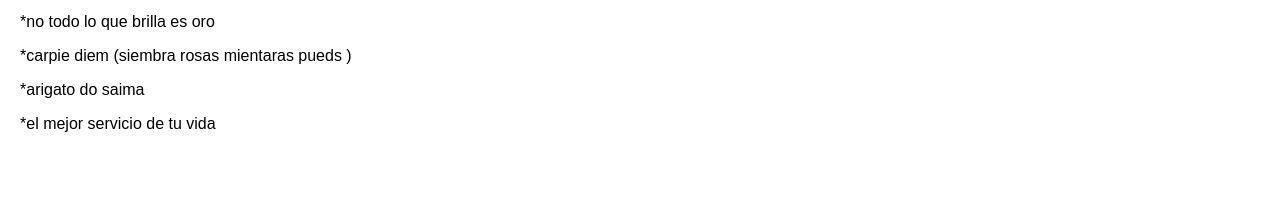
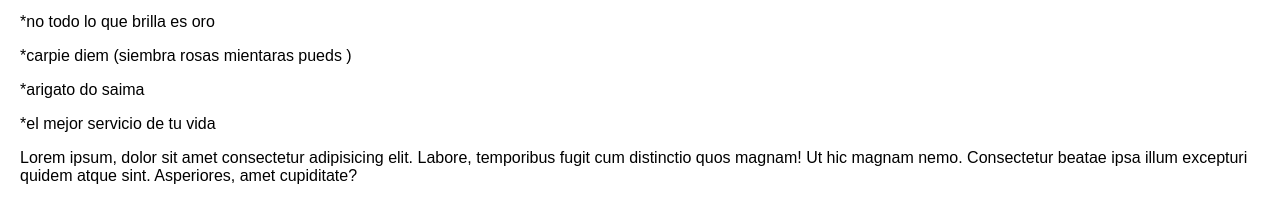
Before and after one commit to santiagoSM-git/salamancamu-oz1059237550, a plain HTML site: page partesp.html in a window 1280 px wide. Shown: the part 221-444 px from the top of the page. Drawn offline with Linux system fonts and the light colour scheme.

Commit message:
parteIarreglo

```diff
--- a/partesp.html
+++ b/partesp.html
@@ -64,6 +64,7 @@
     <p>*carpie diem (siembra rosas mientaras pueds )</p>
     <p>*arigato do saima </p>
     <p>*el mejor servicio de tu vida </p>
+    <p>Lorem ipsum, dolor sit amet consectetur adipisicing elit. Labore, temporibus fugit cum distinctio quos magnam! Ut hic magnam nemo. Consectetur beatae ipsa illum excepturi quidem atque sint. Asperiores, amet cupiditate?</p>
 
 
 
```
